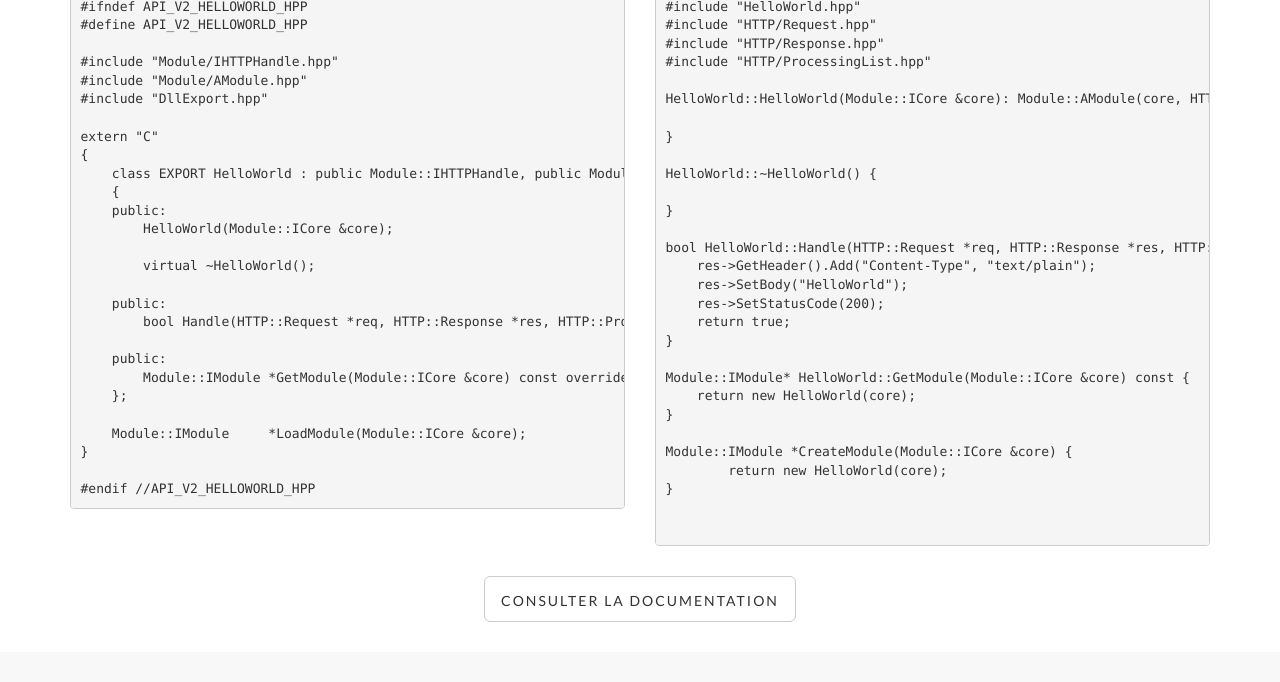
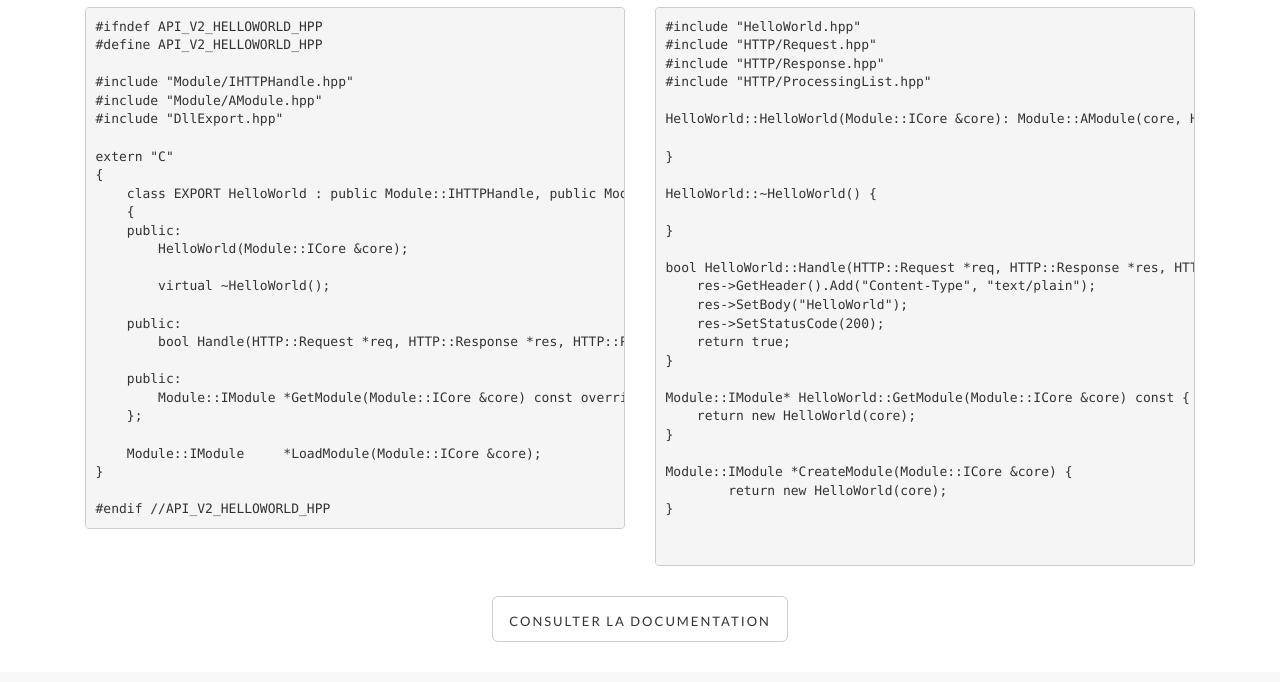
Before and after one commit to SaltAPI/SaltAPI.github.io, a plain HTML site: page module.html in a window 1280 px wide. Shown: the part 4436-5118 px from the top of the page. Drawn offline with Linux system fonts and the light colour scheme.

```diff
--- a/css/landing-page.css
+++ b/css/landing-page.css
@@ -88,7 +88,8 @@ h6 {
 
 .network-name {
     text-transform: uppercase;
-    font-size: 14px;
+    /*font-size: 14px;*/
+    font-size: 13px;
     font-weight: 400;
     letter-spacing: 2px;
 }
--- a/module.html
+++ b/module.html
@@ -334,6 +334,7 @@ namespace Module {
                 </div>
             </section>
             <section class="row" data-anchor="example">
+                <div class="col-md-12">
                 <h2>Exemple d'implémentation</h2>
                 <div class="col-md-12">
                     <p>Maintenant que vous connaissez les caractériques de chaque module, voyons à présent une
@@ -452,7 +453,7 @@ Module::IModule	*CreateModule(Module::ICore &core) {
                     </div>
                 </div>
                 <!--<p>Vous pouvez consulter plus en détail le <a href="Doxygen/html/index.html">code documenté</a> afin d'obtenir plus d'informations.</p>-->
-                <!--<div class="row">-->
+                <div class="row">
                     <div class="col-md-12">
                         <div class="center-div margin-bot-30 margin-top-20">
                             <a href="Doxygen/html/index.html" class="btn btn-default btn-lg">
@@ -460,7 +461,8 @@ Module::IModule	*CreateModule(Module::ICore &core) {
                             </a>
                         </div>
                     </div>
-                <!--</div>-->
+                </div>
+                </div>
             </section>
         </div>
     </div>
```
